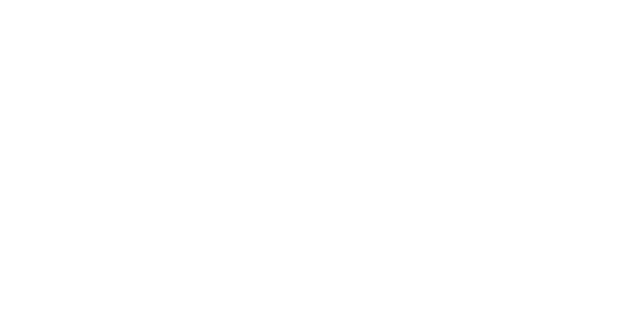
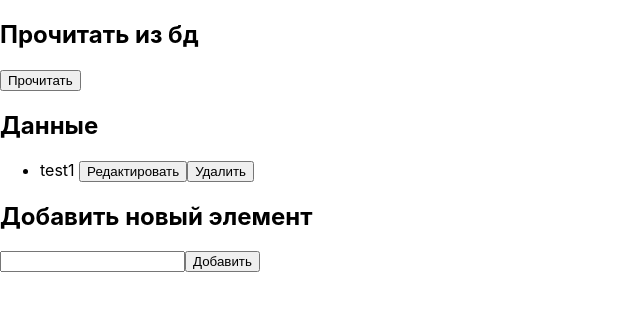
Before and after one commit to paaadj/wishlist, a React (Create React App) app in the folder frontend/: page / in a window 1280 px wide. Shown: the top 310 px of the page, without its empty margins (0-640 px from the left). Built offline with nearby package versions, Linux system fonts and the light colour scheme.

Commit message:
Add mock for testing

```diff
--- a/frontend/public/index.html
+++ b/frontend/public/index.html
@@ -2,14 +2,12 @@
 <html lang="en">
   <head>
     <meta charset="utf-8" />
-    <link rel="icon" href="%PUBLIC_URL%/favicon.ico" />
     <meta name="viewport" content="width=device-width, initial-scale=1" />
     <meta name="theme-color" content="#000000" />
     <meta
       name="description"
       content="Web site created using create-react-app"
     />
-    <link rel="apple-touch-icon" href="%PUBLIC_URL%/logo192.png" />
     <!--
       manifest.json provides metadata used when your web app is installed on a
       user's mobile device or desktop. See https://developers.google.com/web/fundamentals/web-app-manifest/
--- a/frontend/src/App.tsx
+++ b/frontend/src/App.tsx
@@ -1,11 +1,107 @@
-import React, { useEffect, useState } from 'react';
-import './App.css';
+import React, { useState } from "react";
+import "./App.css";
 
-
-
+interface Item {
+  id: number;
+  text: string;
+}
 
 function App() {
+  const [items, setItems] = useState<Item[]>([{ id: 1, text: "test1" }]);
+  const [newItem, setNewItem] = useState<string>("");
+  const [editItem, setEditItem] = useState<Item | null>(null);
 
+  const handleRead = async function () {
+    try {
+      const response = await fetch("/api/smth");
+      const data = await response.json();
+      setItems(data);
+    } catch (error) {
+      console.error("db error");
+      throw error;
+    }
+  };
+
+  const handleCreate = async function () {
+    if (!newItem) {
+      return;
+    }
+    await fetch("/api/smth", {
+      method: "POST",
+      body: JSON.stringify({ text: newItem }),
+      headers: {
+        "Content-Type": "application/json",
+      },
+    });
+
+    await handleRead();
+    console.log("asdf");
+    setNewItem("");
+  };
+
+  const handleUpdate = async function () {
+    if (!editItem) {
+      return;
+    }
+    await fetch(`/api/smth/${editItem.id}`, {
+      method: "PUT",
+      body: JSON.stringify({ text: newItem }),
+      headers: {
+        "Content-Type": "application/json",
+      },
+    });
+
+    await handleRead();
+    setEditItem(null);
+    setNewItem("");
+  };
+
+  const handleDelete = async function (id: number) {
+    await fetch(`/api/smth/${id}`, {
+      method: "DELETE",
+    });
+    await handleRead();
+  };
+
+  return (
+    <>
+      <div>
+        <h2>{"Прочитать из бд"}</h2>
+        <button onClick={handleRead}>Прочитать</button>
+        <h2>{"Данные"}</h2>
+        {items.length ? (
+          <ul>
+            {items.map((item) => (
+              <li key={item.id}>
+                {item.text}
+                {"          "}
+                <button onClick={() => setEditItem(item)}>Редактировать</button>
+                <button onClick={() => handleDelete(item.id)}>Удалить</button>
+              </li>
+            ))}
+          </ul>
+        ) : (
+          <p>{"Пусто в бд"}</p>
+        )}
+      </div>
+      <div>
+        <h2>{editItem ? "Редактировать элемент" : "Добавить новый элемент"}</h2>
+        <input
+          type="text"
+          value={newItem}
+          onChange={(e) => setNewItem(e.target.value)}
+        />
+        {editItem ? (
+          <>
+            <button onClick={handleUpdate}>Редактировать</button>
+            <button onClick={() => setEditItem(null)}>Отмена</button>
+          </>
+        ) : (
+          <button onClick={handleCreate}>Добавить</button>
+        )}
+      </div>
+    </>
+  );
 }
 
 export default App;
```
Also changed, not shown: frontend/public/manifest.json.
